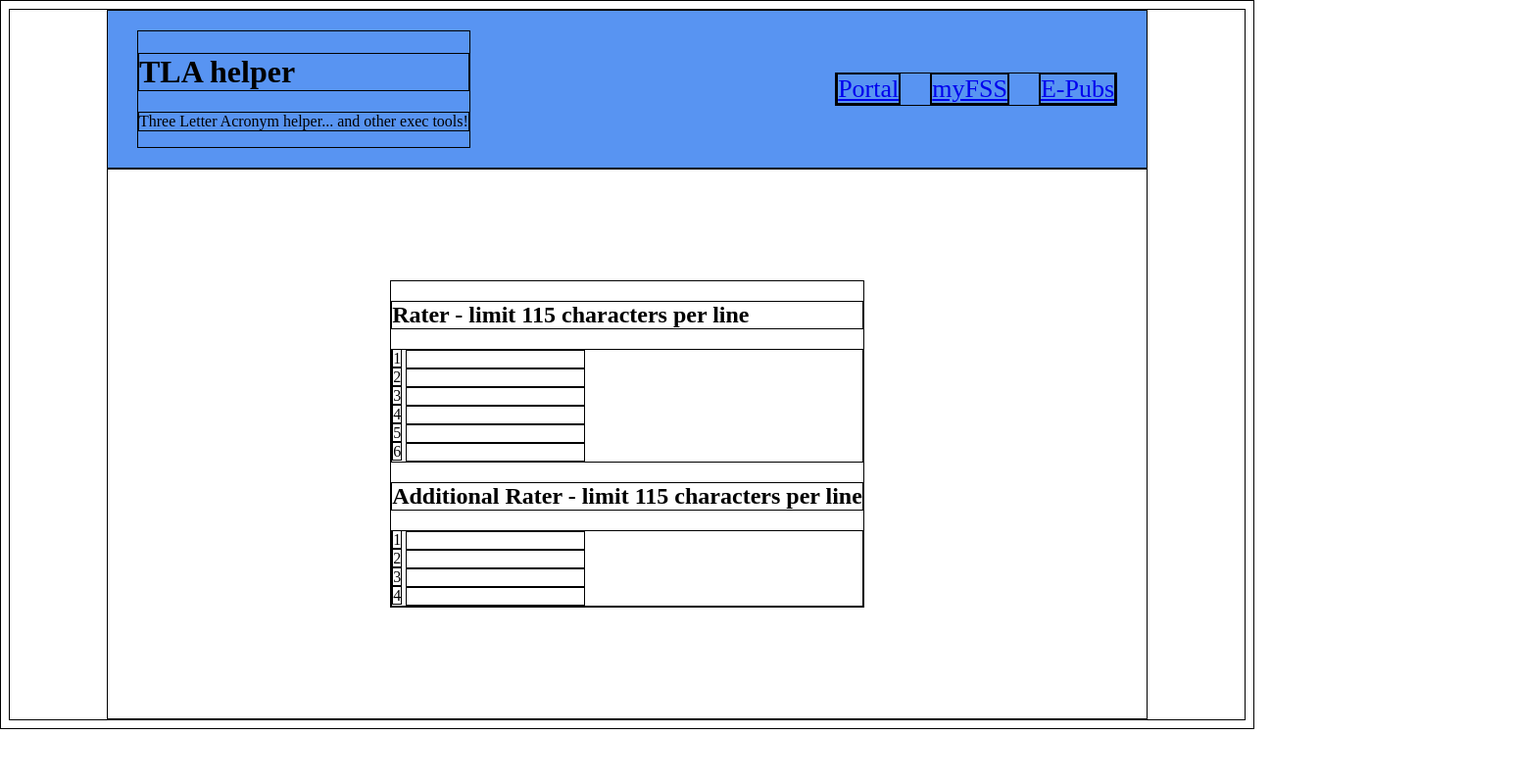
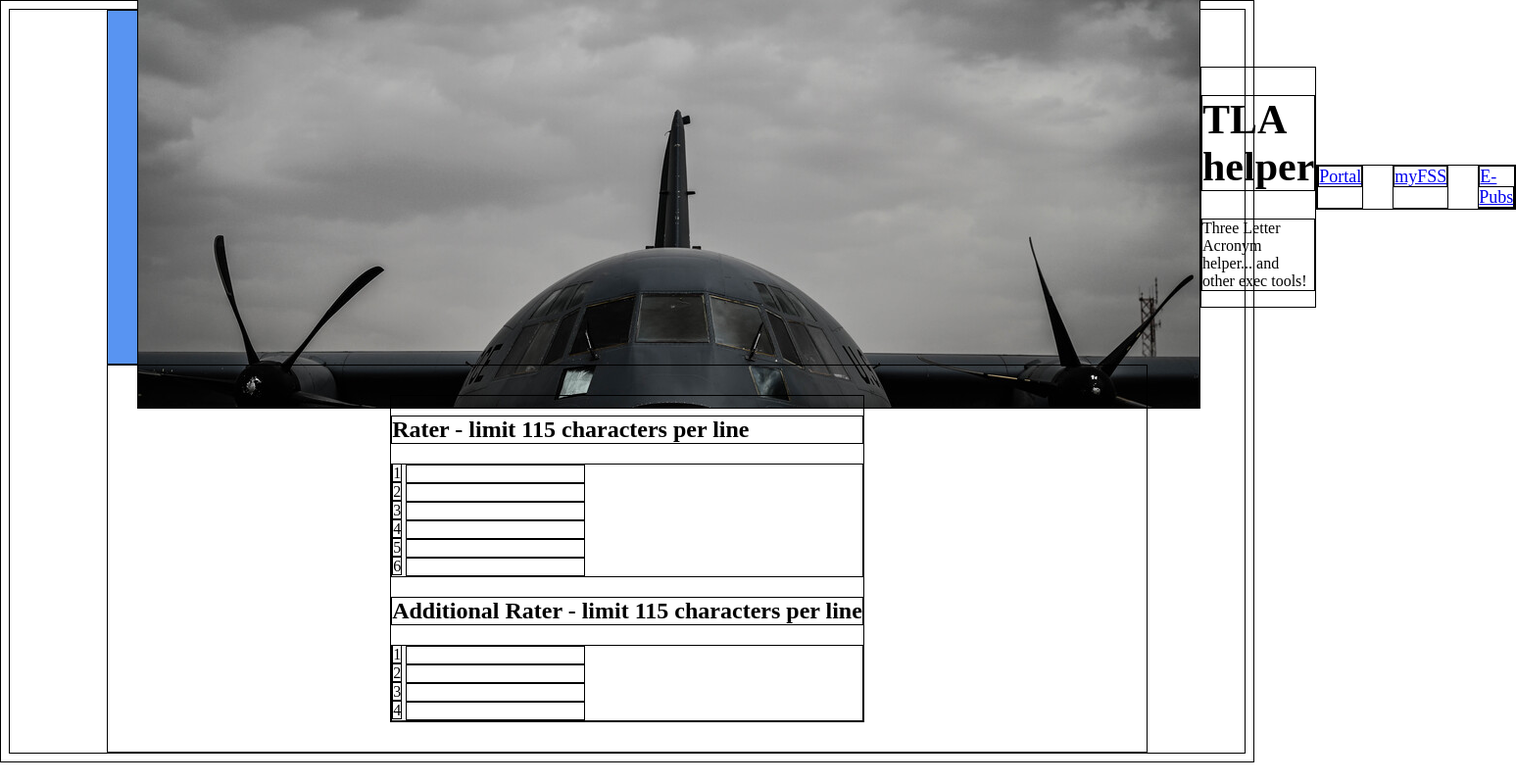
Before and after one commit to sjhartig/tla-helper, a plain HTML site: page index.html in a window 1280 px wide. Shown: the whole page at 98% size, 1547 px wide, since content can reach past the window. Drawn offline with Linux system fonts and the light colour scheme.

Commit message:
Add banner images
Both original and resized banner images uploaded. Img folder added.

```diff
--- a/css/style.css
+++ b/css/style.css
@@ -10,7 +10,6 @@ body {
 }
 
 .section {
-    height: 500px;
     width: 1000px;
     display: flex;
     justify-content: center;
@@ -19,10 +18,14 @@ body {
 }
 
 .section.header {
-    height: 100px;
+    height: 300px;
     display: flex;
     justify-content: space-between;
     background-color: #5894F2;
+}
+
+.title {
+    font-size: 42px;
 }
 
 ul {
@@ -32,5 +35,5 @@ ul {
     list-style-type: none;
     margin: 0px;
     padding: 0px;
-    font-size: 26px;
+    font-size: 18px;
 }
--- a/index.html
+++ b/index.html
@@ -9,6 +9,7 @@
 </head>
 <body>
     <div class="section header">
+        <img src="./img/herk-nose-400px.jpg">
         <div class="logo">
             <h1 class="title">TLA helper</h1>
             <p class="title-text">Three Letter Acronym helper... and other exec tools!</p>
```
Also changed, not shown: img/herk-nose-400px.jpg (added), img/herk-nose.jpg (added).
